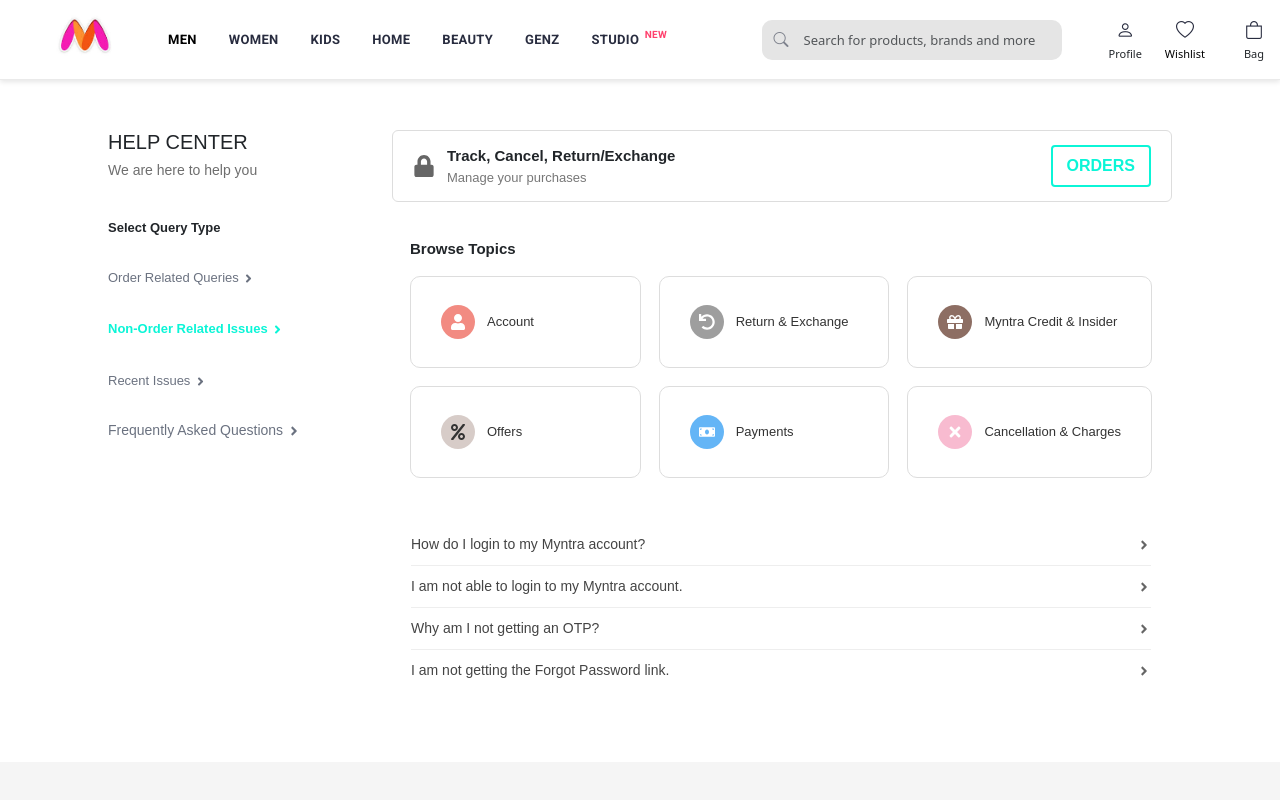
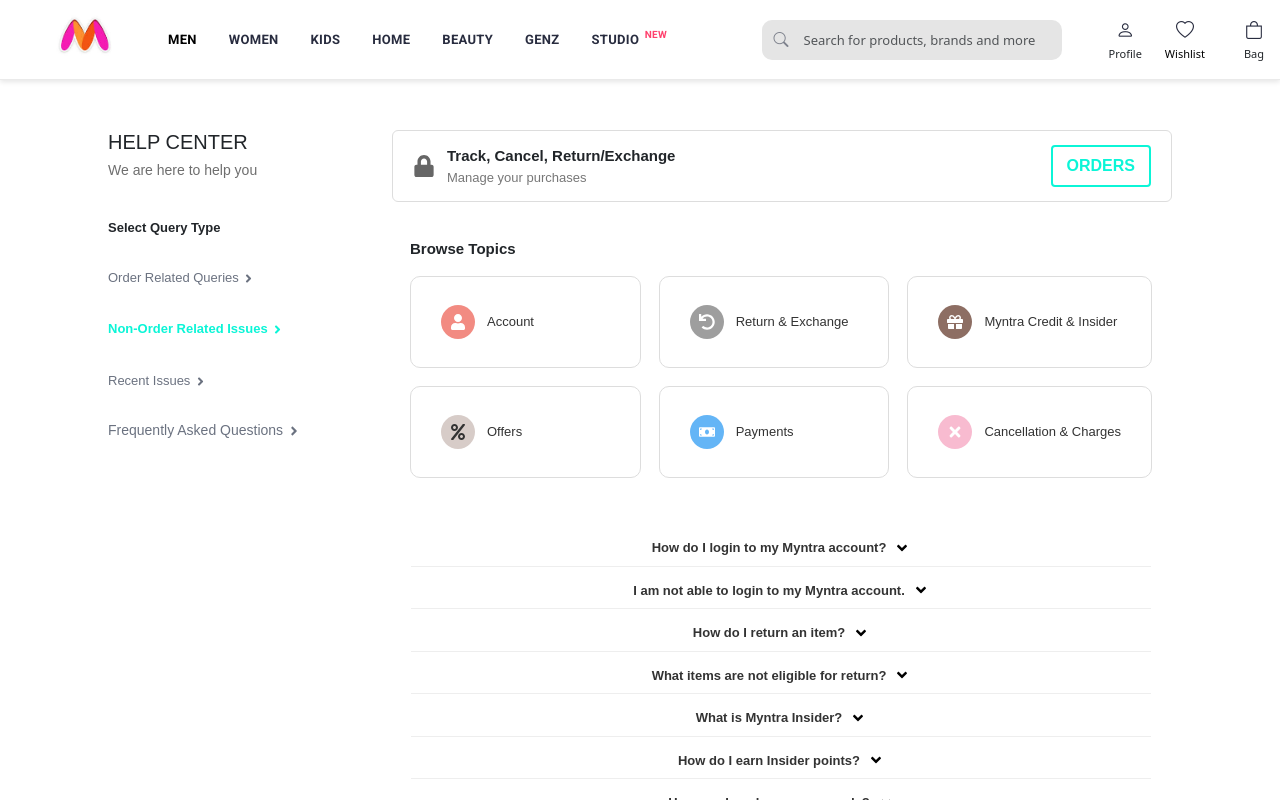
Before and after one commit to Coderbarkha/Myntra-Clone, a React (Create React App) app: page /help in a window 1280 px wide. Both pictures are taken after a click on the button "Non-Order Related Issues". Shown: the top 800 px of the page. Built offline with nearby package versions, Linux system fonts and the light colour scheme.

Commit message:
Enhance Get Help page: implement FAQ toggle functionality, improve styling, and add detailed answers for better user experience,createdGetHelp.css

```diff
--- /dev/null
+++ b/src/pages/GetHelp.css
@@ -0,0 +1,103 @@
+.gethelp-container {
+  max-width: 1100px;
+  margin: 32px auto;
+  padding: 18px;
+  font-family: "Assistant", Arial, sans-serif;
+}
+
+.gethelp-header {
+  display: flex;
+  justify-content: space-between;
+  align-items: flex-start;
+}
+
+.left-text h2 { font-size: 20px; margin: 0 0 6px 0; }
+.sub-text { color: #6e6e6e; margin: 0; font-size: 14px; }
+
+.track-box {
+  display: flex;
+  align-items: center;
+  gap: 12px;
+  background: #fff;
+  border: 1px solid #ddd;
+  padding: 14px 20px;
+  border-radius: 6px;
+  width: 780px;
+}
+
+.lock-icon { color: #666; }
+.track-title { font-weight: 700; margin: 0; font-size: 15px; }
+.track-sub { margin: 0; color: #777; font-size: 13px; }
+
+.orders-btn {
+  margin-left: auto;
+  border: 2px solid rgb(11, 245, 215);
+  color: rgb(11, 245, 215);
+  background: #fff;
+  padding: 7px 14px;
+  border-radius: 4px;
+  font-weight: 700;
+}
+.orders-btn:hover { background: #eaffea; }
+
+.gethelp-body { display: flex; gap: 22px; margin-top: 18px; align-items: flex-start; }
+
+.query-tabs-vertical { width: 260px; display: flex; flex-direction: column; gap: 12px; }
+.query-heading { font-size: 13px; font-weight: 600; margin-bottom: 10px; }
+.tab { text-align: left; background: transparent; border: none; padding: 10px 0; font-size: 13px; color: #6b7280; cursor: pointer; }
+.tab.active { color: rgb(11, 245, 215); font-weight: 700; }
+.faq-link { font-size: 14px; color: #6b7280; margin-top: 8px; }
+
+.content-area { flex: 1; }
+
+.blurred-box, .recent-box {
+  border-radius: 8px;
+  background: #fff;
+  padding: 26px;
+  text-align: center;
+}
+.blurred-box { border: 10px solid #ccc; backdrop-filter: blur(6px); }
+.gethelplogin-btn {
+  border: 2px solid rgb(11, 245, 215);
+  color: rgb(11, 245, 215);
+  background: #fff;
+  padding: 10px 20px;
+  border-radius: 6px;
+  font-weight: 700;
+}
+.gethelplogin-btn:hover { background: #eaffea; }
+
+/* Browse topics */
+.browse-topics { border-radius: 8px; padding: 20px; background: #fff; }
+.browse-heading { font-size: 15px; font-weight: 600; margin-bottom: 18px; }
+.topics-grid { display: grid; grid-template-columns: repeat(3, 1fr); gap: 18px; }
+.topic-btn {
+  display: flex; align-items: center; gap: 12px;
+  padding: 28px 30px; border: 1px solid #ddd; border-radius: 10px; background: #fff;
+  cursor: pointer; transition: all 0.3s ease; font-size: 13px; font-weight: 500;
+}
+.icon-circle { width: 34px; height: 34px; border-radius: 50%; display: flex; justify-content: center; align-items: center; color: #fff; }
+.light-red { background: #f28b82; } .light-grey { background: #9e9e9e; } .brown { background: #8d6e63; }
+.beige { background: #d7ccc8; color: #333; } .light-blue { background: #64b5f6; } .light-pink { background: #f8bbd0; }
+
+/* Row topics */
+.topics-row { display: flex; flex-wrap: wrap; gap: 20px; margin-top: 20px; background: #fff; padding: 20px; border-radius: 8px; }
+.row-topic-btn { display: flex; flex-direction: column; align-items: center; cursor: pointer; font-size: 13px; font-weight: 500; position: relative; }
+.row-icon-circle { width: 50px; height: 50px; border-radius: 50%; display: flex; align-items: center; justify-content: center; color: #fff; font-size: 20px; margin-bottom: 6px; }
+.row-topic-btn .active-line { width: 100%; height: 3px; background: pink; border-radius: 2px; margin-top: 4px; }
+
+/* Details box */
+.topic-details-box { margin-top: 18px; background: #fff; padding: 20px; border-radius: 10px; }
+.details-header { display: flex; gap: 15px; align-items: flex-start; margin-bottom: 15px; }
+.details-icon { width: 45px; height: 45px; border-radius: 50%; display: flex; justify-content: center; align-items: center; color: #fff; font-size: 20px; }
+.topic-details-box h4 { margin: 0; font-size: 16px; font-weight: 600; }
+.topic-details-box p { margin: 4px 0 0; font-size: 13px; color: #555; }
+
+/* FAQs */
+.details-faqs { overflow: visible; margin-top: 12px; padding: 15px; border: 1px solid #ddd; border-radius: 8px; background: #fff; }
+.details-faq { font-size: 13px; font-weight: 600; margin: 6px 0; color: #333; cursor: pointer; display: flex; flex-direction: column; }
+.faq-question { display: flex; justify-content: space-between; align-items: center; gap: 8px; }
+.faq-icon { font-size: 16px; color: #000; }
+.faq-answer { margin-top: 6px; color: #444; font-size: 13px; }
+.details-faq:hover { color: #333; }
+.topic-details-box .details-header p { margin-top: 6px; }
--- a/src/pages/GetHelp.jsx
+++ b/src/pages/GetHelp.jsx
@@ -4,6 +4,7 @@
   FaLock,
   FaAngleRight,
   FaAngleDown,
+  FaAngleUp,
   FaUser,
   FaUndo,
   FaGift,
@@ -11,13 +12,12 @@
   FaMoneyBill,
   FaTimes,
 } from "react-icons/fa";
-import "../styles/global.css";
+import "./GetHelp.css";
 
 export default function GetHelp() {
   const [activeTab, setActiveTab] = useState("order");
   const [activeTopic, setActiveTopic] = useState(null);
-  const [openFaq, setOpenFaq] = useState(null);
-
+  const [openFaqs, setOpenFaqs] = useState({}); // store multiple open FAQs
 
   const topics = [
     { id: "account", label: "Account", icon: <FaUser />, color: "light-red",
@@ -34,7 +34,6 @@
       desc: "Cancellation policies and related charges are answered in the FAQs below." },
   ];
 
-  // 6 FAQs for each topic
   const topicFaqs = {
     account: [
       "How do I login to my Myntra account?",
@@ -86,6 +85,22 @@
     ],
   };
 
+  const toggleFaq = (topic, index) => {
+    const key = `${topic}-${index}`;
+    setOpenFaqs(prev => ({ ...prev, [key]: !prev[key] }));
+  };
+
+  const getAnswer = (q) => {
+    // Apni taraf se answers
+    if(q.includes("login")) return "To login, use your registered email or phone number and password. If you forgot password, click 'Forgot Password' to reset it.";
+    if(q.includes("return")) return "You can return items within 30 days of delivery. Make sure they are unused and in original packaging.";
+    if(q.includes("Myntra Insider")) return "Myntra Insider is a loyalty program. Earn points by shopping and redeem for rewards.";
+    if(q.includes("coupon")) return "Apply the coupon code at checkout. Ensure it’s valid and applicable to the items.";
+    if(q.includes("payment")) return "Ensure your card details are correct and your bank approves the transaction.";
+    if(q.includes("cancel")) return "You can cancel before shipping. Charges may apply depending on the order status.";
+    return "This is a general answer for your query.";
+  };
+
   return (
     <div className="gethelp-container">
       <div className="gethelp-header">
@@ -105,25 +120,15 @@
       </div>
 
       <div className="gethelp-body">
-        {/* left tabs vertical */}
         <div className="query-tabs-vertical">
           <h4 className="query-heading">Select Query Type</h4>
-          <button
-            className={`tab ${activeTab === "order" ? "active" : ""}`}
-            onClick={() => { setActiveTab("order"); setActiveTopic(null); }}
-          >
+          <button className={`tab ${activeTab === "order" ? "active" : ""}`} onClick={() => { setActiveTab("order"); setActiveTopic(null); }}>
             Order Related Queries <FaAngleRight />
           </button>
-          <button
-            className={`tab ${activeTab === "nonOrder" ? "active" : ""}`}
-            onClick={() => { setActiveTab("nonOrder"); setActiveTopic(null); }}
-          >
+          <button className={`tab ${activeTab === "nonOrder" ? "active" : ""}`} onClick={() => { setActiveTab("nonOrder"); setActiveTopic(null); }}>
             Non-Order Related Issues <FaAngleRight />
           </button>
-          <button
-            className={`tab ${activeTab === "recent" ? "active" : ""}`}
-            onClick={() => { setActiveTab("recent"); setActiveTopic(null); }}
-          >
+          <button className={`tab ${activeTab === "recent" ? "active" : ""}`} onClick={() => { setActiveTab("recent"); setActiveTopic(null); }}>
             Recent Issues <FaAngleRight />
           </button>
           <div className="faq-link">
@@ -131,7 +136,6 @@
           </div>
         </div>
 
-        {/* right side content */}
         <div className="content-area">
           {activeTab === "order" && (
             <div className="content-box blurred-box">
@@ -151,7 +155,6 @@
             </div>
           )}
 
-          {/* Non-Order */}
           {activeTab === "nonOrder" && (
             <div>
               {!activeTopic && (
@@ -160,11 +163,7 @@
                     <h4 className="browse-heading">Browse Topics</h4>
                     <div className="topics-grid">
                       {topics.map((t) => (
-                        <div
-                          key={t.id}
-                          className="topic-btn"
-                          onClick={() => setActiveTopic(t.id)}
-                        >
+                        <div key={t.id} className="topic-btn" onClick={() => setActiveTopic(t.id)}>
                           <div className={`icon-circle ${t.color}`}>{t.icon}</div>
                           <span>{t.label}</span>
                         </div>
@@ -172,21 +171,21 @@
                     </div>
                   </div>
 
-                  {/* show only first 4 FAQs */}
                   <div className="faqs-section">
-                    {Object.values(topicFaqs)
-                      .flat()
-                      .slice(0, 4)
-                      .map((q, i) => (
-                        <div
-                          key={i}
-                          className="faq-item"
-                          onClick={() => setActiveTopic(topics[i % topics.length].id)}
-                        >
+                    {Object.keys(topicFaqs).flatMap(topic =>
+                      topicFaqs[topic].slice(0, 2).map((q, i) => { // top 4 FAQs
+                        const key = `${topic}-${i}`;
+                        return (
+                          <div key={key} className="faq-item details-faq" onClick={() => toggleFaq(topic, i)}>
+                            <div className="faq-question">
                               <span>{q}</span>
-                          <FaAngleRight className="faq-icon" />
+                              {openFaqs[key] ? <FaAngleUp className="faq-icon"/> : <FaAngleDown className="faq-icon"/>}
                             </div>
-                      ))}
+                            {openFaqs[key] && <div className="faq-answer"><p>{getAnswer(q)}</p></div>}
+                          </div>
+                        )
+                      })
+                    )}
                   </div>
                 </>
               )}
@@ -195,11 +194,7 @@
                 <>
                   <div className="topics-row">
                     {topics.map((t) => (
-                      <div
-                        key={t.id}
-                        className={`row-topic-btn ${activeTopic === t.id ? "active" : ""}`}
-                        onClick={() => setActiveTopic(t.id)}
-                      >
+                      <div key={t.id} className={`row-topic-btn ${activeTopic === t.id ? "active" : ""}`} onClick={() => setActiveTopic(t.id)}>
                         <div className={`row-icon-circle ${t.color}`}>{t.icon}</div>
                         <span>{t.label}</span>
                         {activeTopic === t.id && <div className="active-line"></div>}
@@ -207,45 +202,32 @@
                     ))}
                   </div>
 
-                 {/* details box */}
                   <div className="topic-details-box">
                     <div className="details-header">
-    <div className={`details-icon ${topics.find(t=>t.id===activeTopic).color}`}>
-      {topics.find(t=>t.id===activeTopic).icon}
+                      <div className={`details-icon ${topics.find(t => t.id === activeTopic).color}`}>
+                        {topics.find(t => t.id === activeTopic).icon}
                       </div>
                       <div>
-      <h4>{topics.find(t=>t.id===activeTopic).label}</h4>
-      <p>{topics.find(t=>t.id===activeTopic).desc}</p>
+                        <h4>{topics.find(t => t.id === activeTopic).label}</h4>
+                        <p>{topics.find(t => t.id === activeTopic).desc}</p>
                       </div>
                     </div>
 
-  {/* FAQ list with expand/collapse */}
                     <div className="details-faqs">
-    {topicFaqs[activeTopic].map((q, i) => (
-      <div
-        key={i}
-        className="faq-item details-faq"
-        onClick={() => setOpenFaq(openFaq === i ? null : i)}
-      >
+                      {topicFaqs[activeTopic].map((q, i) => {
+                        const key = `${activeTopic}-${i}`;
+                        return (
+                          <div key={key} className="faq-item details-faq" onClick={() => toggleFaq(activeTopic, i)}>
                             <div className="faq-question">
                               <span>{q}</span>
-          {openFaq === i ? <FaAngleDown className="faq-icon"/> : <FaAngleRight className="faq-icon"/>}
+                              {openFaqs[key] ? <FaAngleUp className="faq-icon"/> : <FaAngleDown className="faq-icon"/>}
                             </div>
-
-        {/* Answer show only when open */}
-        {openFaq === i && (
-          <div className="faq-answer">
-            <p>
-              This is a placeholder answer for: <strong>{q}</strong>.
-              (Later tum apna actual answer add kar sakte ho.)
-            </p>
+                            {openFaqs[key] && <div className="faq-answer"><p>{getAnswer(q)}</p></div>}
                           </div>
-        )}
-      </div>
-    ))}
+                        )
+                      })}
                     </div>
                   </div>
-
                 </>
               )}
             </div>
--- a/src/styles/global.css
+++ b/src/styles/global.css
@@ -1200,15 +1200,15 @@
   color: #555;
 }
 
-/* Inside details: FAQs */
+/* ===== FAQ Adjustments ===== */
 .details-faqs {
-  max-height: 180px;
-  overflow-y: auto;
-  scrollbar-width: none; /* Firefox */
-}
-
-.details-faqs::-webkit-scrollbar {
-  display: none; /* Chrome, Safari */
+  max-height: none; /* allow all to expand */
+  overflow: visible;
+  margin-top: 12px;
+  padding: 10px;
+  border: 1px solid #ddd; /* added border */
+  border-radius: 8px;
+  background: #fff;
 }
 
 .details-faq {
@@ -1216,4 +1216,41 @@
   font-weight: 600;
   margin: 6px 0;
   color: #333;
+  cursor: pointer;
+  display: flex;
+  justify-content: space-between;
+  align-items: center;
+  padding: 8px 12px;
+  border-bottom: 1px solid #eee; /* optional separation */
 }
+
+.details-faq:last-child {
+  border-bottom: none;
+}
+
+.faq-question {
+  display: flex;
+  align-items: center;
+  gap: 8px;
+}
+
+.faq-icon {
+  font-size: 16px;
+  color: #000; /* normal black icon */
+  display: inline-flex;
+  align-items: center;
+  justify-content: center;
+}
+
+.faq-answer {
+  margin-top: 6px;
+  padding-left: 20px;
+  color: #444;
+  font-size: 13px;
+  display: none; /* initially hidden */
+}
+
+/* Remove hover color effect */
+.details-faq:hover {
+  color: #333;
+}
```
Lines whose indentation alone changed are shown as unchanged.
